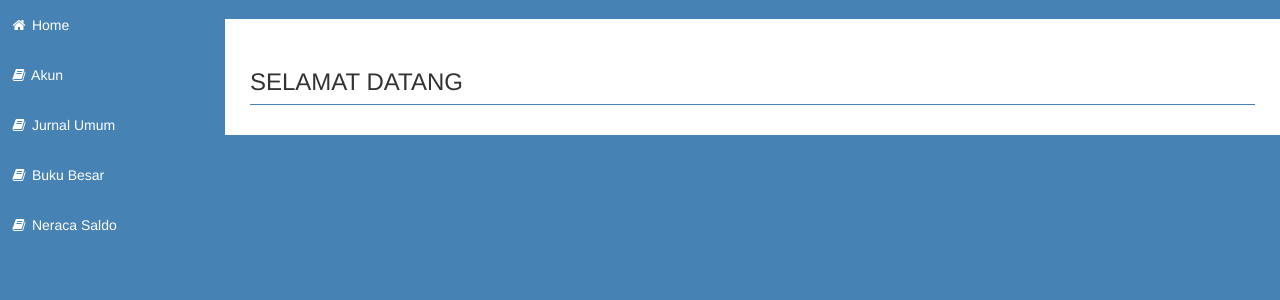
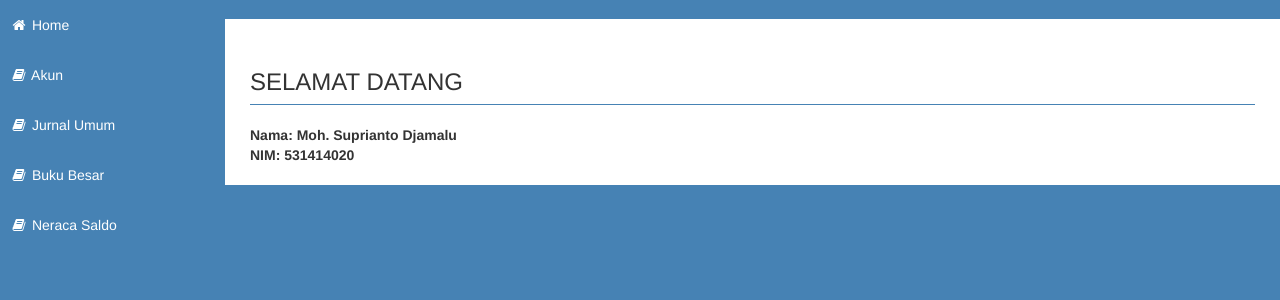
Before and after one commit to erthru/SIA-Sistem-Informasi-Akuntansi-, a PHP site: page /Anows/index.php in a window 1280 px wide. Shown: the part 51-351 px from the top of the page. Run offline with PHP 8.4, Linux system fonts and the light colour scheme.

Commit message:
add nama nim

```diff
--- a/index.php
+++ b/index.php
@@ -115,6 +115,12 @@ if ((isset($_GET['doLogout'])) && ($_GET['doLogout'] == "true")) {
                         <h3 class="page-header">
                             SELAMAT DATANG
                         </h3>
+                        <p>
+                            <strong>
+                                Nama: Moh. Suprianto Djamalu<br />
+                                NIM: 531414020
+                            </strong>
+                        </p>
                         <!-- <div class="row">
                     <div class="col-lg-12">
                         <div class="alert alert-info alert-dismissable">
```
